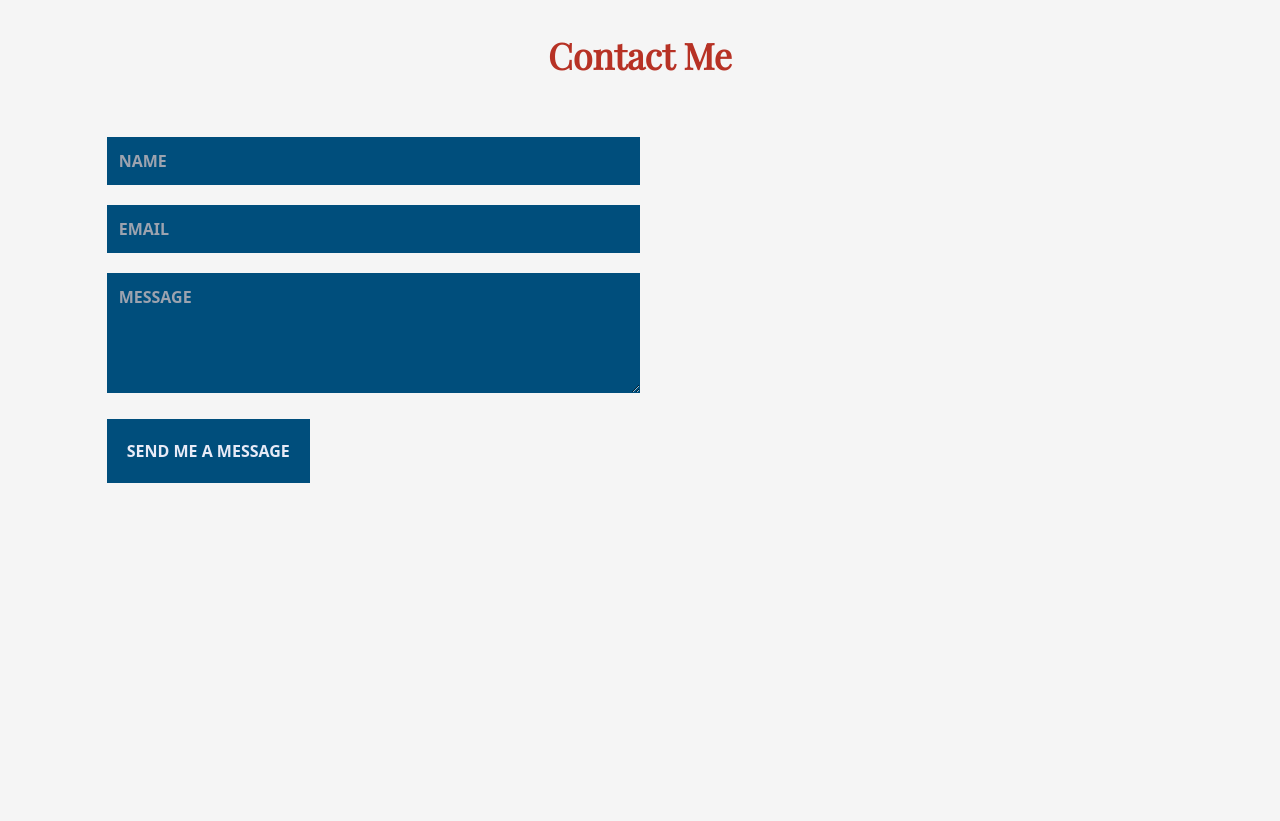
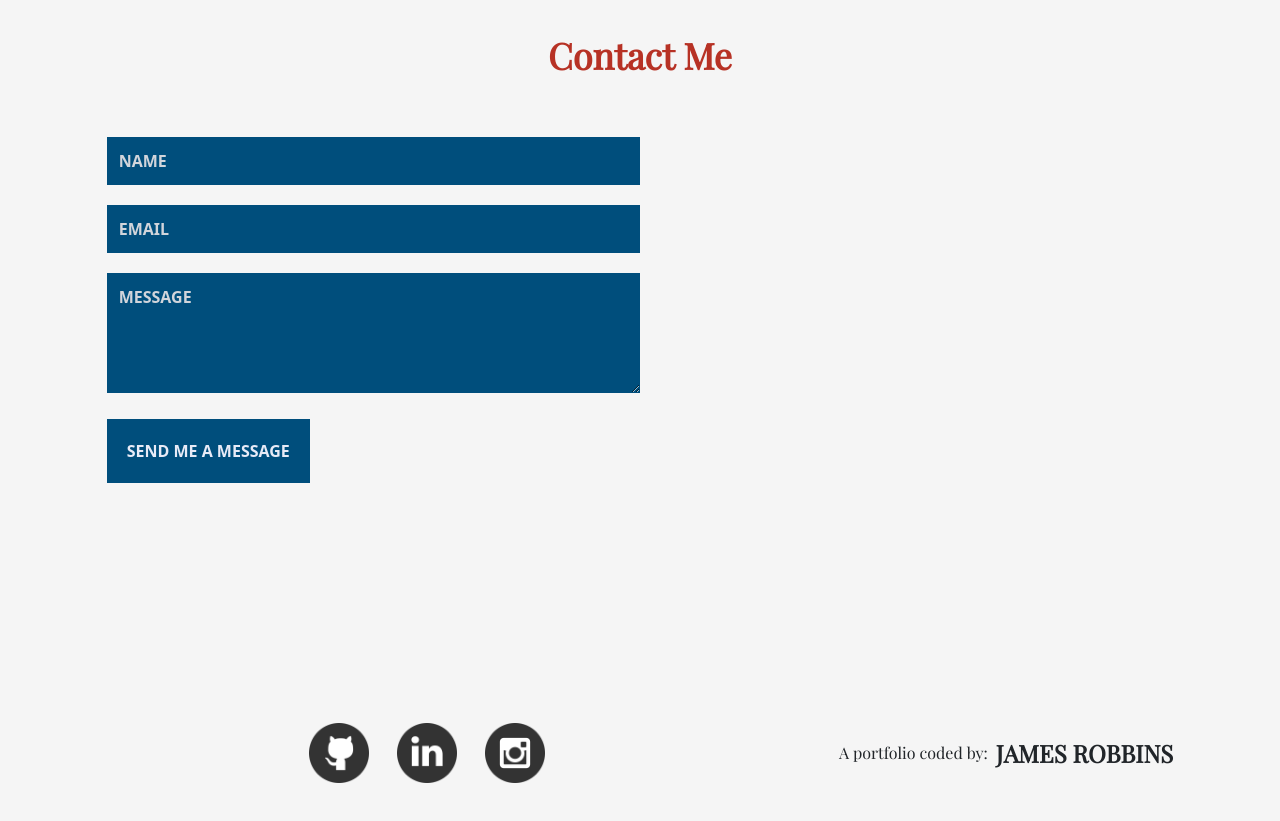
Before and after one commit to j-rob16/james-r-portfolio, a React (Create React App) app: page / in a window 1280 px wide. Shown: the part 3720-4541 px from the top of the page. Before the commit the page ends 4395 px from the top, so only its background shows below. Built offline with nearby package versions, Linux system fonts and the light colour scheme; a web font is replaced by a local one.

Commit message:
footer section added

```diff
--- a/src/App.js
+++ b/src/App.js
@@ -7,6 +7,7 @@ import LineGradient from './components/LineGradient';
 import AboutMe from './scenes/AboutMe';
 import Projects from './scenes/Projects';
 import Contact from './scenes/Contact';
+import Footer from './scenes/Footer';
 
 function App() {
   const [mode, setMode] = useState('light');
@@ -65,6 +66,10 @@ function App() {
           language={language}
         />
       </div>
+
+      <Footer
+        language={language}
+      />
     </div>
   );
 }
--- a/src/components/Project.jsx
+++ b/src/components/Project.jsx
@@ -9,7 +9,7 @@ const projectVariant = {
 const Project = ({ project, language }) => {
   const isAboveSmallScreens = useMediaQuery("(min-width: 768px)");
   const projectBackground = project.title['english'].split(" ").join("-").toLowerCase();
-  const overlayStyles = `absolute h-full w-full opacity-100
+  const overlayStyles = `absolute h-full w-full opacity-100 overflow-none
                          bg-gradient-to-r from-transparent to-black z-[30] flex flex-col justify-center items-end p-16 overflow-none`
 
   return (
--- a/src/projects.js
+++ b/src/projects.js
@@ -18,7 +18,7 @@ const projects = [
     image: 'nasagroupproject',
     title: {
       english: 'NASA Group Project',
-      japanese: 'NASA グループプロジェクト'
+      japanese: 'NASA・グループ・プロジェクト'
     }
   }
 ];
--- a/src/scenes/Contact.jsx
+++ b/src/scenes/Contact.jsx
@@ -65,7 +65,7 @@ const Contact = ({ language }) => {
           >
           {/* NAME */}
             <input
-              className='w-full bg-blue font-semibold placeholder-opaque-black p-3'
+              className='w-full bg-blue font-semibold text-gray-200 placeholder-gray-300 p-3'
               type='text'
               placeholder={`${languageSet[language].formName}`}
               {...register('name', {
@@ -82,7 +82,7 @@ const Contact = ({ language }) => {
 
             {/* EMAIL */}
             <input
-              className='w-full bg-blue font-semibold placeholder-opaque-black p-3 mt-5'
+              className='w-full bg-blue font-semibold text-gray-200 placeholder-gray-300 p-3 mt-5'
               type='text'
               placeholder={`${languageSet[language].formEmail}`}
               {...register('email', {
@@ -99,7 +99,7 @@ const Contact = ({ language }) => {
 
             {/* MESSAGE */}
             <textarea
-              className='w-full bg-blue font-semibold placeholder-opaque-black p-3 mt-5'
+              className='w-full bg-blue font-semibold text-gray-200 placeholder-gray-300 p-3 mt-5'
               type='text'
               placeholder={`${languageSet[language].formMessage}`}
               rows='4'
--- /dev/null
+++ b/src/scenes/Footer.jsx
@@ -0,0 +1,17 @@
+import SocialMediaIcons from '../components/SocialMediaIcons';
+
+const Footer = () => {
+  return (
+    <footer className='h-64 bg-red pt-10'>
+      <div className='w-5/6 mx-auto flex flex-col md:flex-row justify-center md:justify-between'>
+        <SocialMediaIcons />
+        <div className='md:flex justify-center md:justify-end text-center items-center'>
+          <p className='font-playfair text-md text-yellow mr-2'>A portfolio coded by:</p>
+          <p className='font-playfair font-semibold text-2xl text-yellow'>JAMES ROBBINS</p>
+        </div>
+      </div>
+    </footer>
+  );
+};
+
+export default Footer;
```
